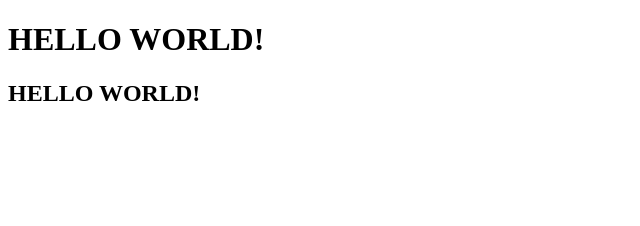
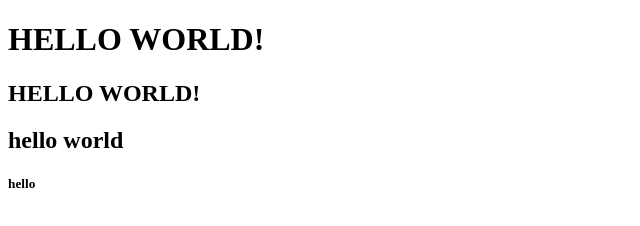
Before and after one commit to nurhatipoglu/Eczane_Yonetim_Sistemi, a plain HTML site: page index.html in a window 1280 px wide. Shown: the whole page, without its empty margins (0-640 px from the left). Drawn offline with Linux system fonts and the light colour scheme.

Commit message:
Update index.html

```diff
--- a/index.html
+++ b/index.html
@@ -6,5 +6,8 @@
     <body>
         <h1>HELLO WORLD!</h1>
         <h2>HELLO WORLD!</h2>
+        <h2>hello world</h2>
+        <h5>hello</h5>
+
     </body>
 </html>
```
